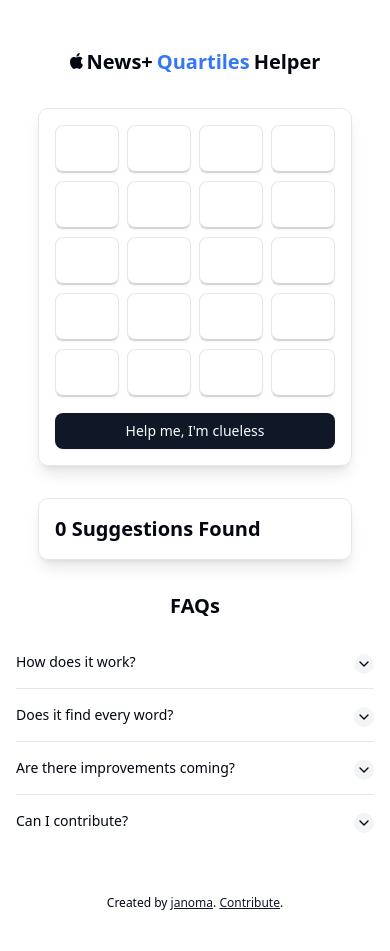
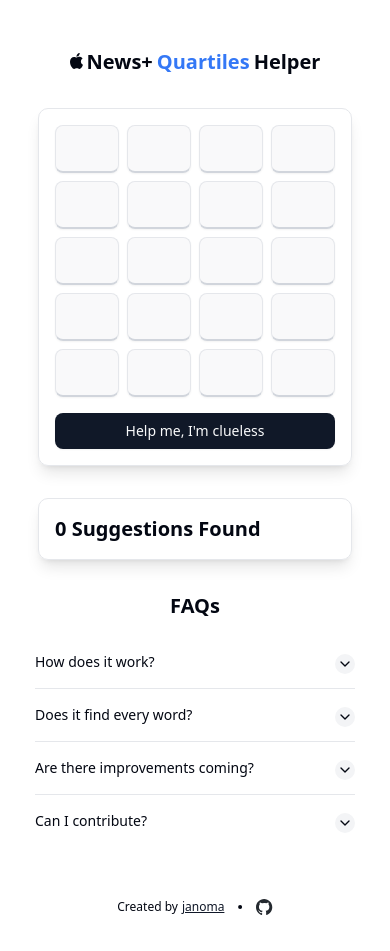
Before and after one commit to janoma/quartiles-helper, a Next.js app: page / in a window 390 px wide. Built offline with nearby package versions, Linux system fonts and the light colour scheme.

Commit message:
add footer

```diff
--- a/package.json
+++ b/package.json
@@ -35,6 +35,7 @@
     "react-hook-form": "^7.54.2",
     "tailwind-merge": "^3.0.2",
     "tailwindcss-animate": "^1.0.7",
+    "usehooks-ts": "^3.1.1",
     "zod": "^3.24.2"
   },
   "devDependencies": {
--- /dev/null
+++ b/src/app/dark-mode.tsx
@@ -0,0 +1,18 @@
+"use client";
+
+import { useEffect } from "react";
+import { useMediaQuery } from "usehooks-ts";
+
+export default function DarkModeSwitch() {
+  const isDarkMode = useMediaQuery("(prefers-color-scheme: dark)");
+
+  useEffect(() => {
+    if (isDarkMode) {
+      document.documentElement.classList.add("dark");
+    } else {
+      document.documentElement.classList.remove("dark");
+    }
+  }, [isDarkMode]);
+
+  return null;
+}
--- a/src/app/faq.tsx
+++ b/src/app/faq.tsx
@@ -13,7 +13,7 @@
       <Accordion
         type="single"
         collapsible
-        className="mt-4 w-full max-w-sm sm:max-w-md"
+        className="mt-4 w-full max-w-xs sm:max-w-md"
       >
         <AccordionItem value="question-1">
           <AccordionTrigger>How does it work?</AccordionTrigger>
--- a/src/app/helper.tsx
+++ b/src/app/helper.tsx
@@ -3,6 +3,7 @@
 import { Button } from "@/components/ui/button";
 import { Form, FormControl, FormField, FormItem } from "@/components/ui/form";
 import { Input } from "@/components/ui/input";
+import { cn } from "@/lib/utils";
 import { zodResolver } from "@hookform/resolvers/zod";
 import { Loader2 } from "lucide-react";
 import { useActionState, useEffect, useState } from "react";
@@ -122,7 +123,10 @@
                     <FormItem>
                       <FormControl>
                         <Input
-                          className="h-12 max-w-16 border-b-2 border-b-gray-300 text-center font-semibold"
+                          className={cn(
+                            "bg-muted/50 h-12 max-w-16 border-b-2 border-b-gray-300",
+                            "text-center font-semibold dark:border-b-gray-700",
+                          )}
                           {...field}
                         />
                       </FormControl>
--- a/src/app/layout.tsx
+++ b/src/app/layout.tsx
@@ -1,8 +1,10 @@
 import "@/src/index.css";
 
 import { GeistSans } from "geist/font/sans";
+import { Dot } from "lucide-react";
 import { type Metadata } from "next";
 import Link from "next/link";
+import DarkModeSwitch from "./dark-mode";
 
 export const metadata: Metadata = {
   title: "Quartiles helper",
@@ -16,10 +18,25 @@
     <html lang="en" className={GeistSans.variable}>
       <body>
         {children}
-        <footer className="mx-auto mt-8 mb-8 max-w-sm text-center text-xs sm:mt-16">
-          Created by <Link href="https://janoma.dev">janoma</Link>.{" "}
-          <Link href="">Contribute</Link>.
+        <footer className="mx-auto mt-8 mb-8 flex max-w-sm items-center justify-center gap-1 text-xs sm:mt-16">
+          Created by <Link href="https://janoma.dev">janoma</Link>
+          <Dot />
+          <Link href="">
+            <svg
+              className="text-github-fill h-4"
+              viewBox="0 0 98 96"
+              xmlns="http://www.w3.org/2000/svg"
+            >
+              <path
+                fillRule="evenodd"
+                clipRule="evenodd"
+                d="M48.854 0C21.839 0 0 22 0 49.217c0 21.756 13.993 40.172 33.405 46.69 2.427.49 3.316-1.059 3.316-2.362 0-1.141-.08-5.052-.08-9.127-13.59 2.934-16.42-5.867-16.42-5.867-2.184-5.704-5.42-7.17-5.42-7.17-4.448-3.015.324-3.015.324-3.015 4.934.326 7.523 5.052 7.523 5.052 4.367 7.496 11.404 5.378 14.235 4.074.404-3.178 1.699-5.378 3.074-6.6-10.839-1.141-22.243-5.378-22.243-24.283 0-5.378 1.94-9.778 5.014-13.2-.485-1.222-2.184-6.275.486-13.038 0 0 4.125-1.304 13.426 5.052a46.97 46.97 0 0 1 12.214-1.63c4.125 0 8.33.571 12.213 1.63 9.302-6.356 13.427-5.052 13.427-5.052 2.67 6.763.97 11.816.485 13.038 3.155 3.422 5.015 7.822 5.015 13.2 0 18.905-11.404 23.06-22.324 24.283 1.78 1.548 3.316 4.481 3.316 9.126 0 6.6-.08 11.897-.08 13.526 0 1.304.89 2.853 3.316 2.364 19.412-6.52 33.405-24.935 33.405-46.691C97.707 22 75.788 0 48.854 0z"
+                fill="currentColor"
+              />
+            </svg>
+          </Link>
         </footer>
+        <DarkModeSwitch />
       </body>
     </html>
   );
--- a/src/index.css
+++ b/src/index.css
@@ -40,6 +40,7 @@
   --sidebar-border: oklch(0.928 0.006 264.531);
   --sidebar-ring: oklch(0.707 0.022 261.325);
   --quartiles-blue: #3478f6;
+  --github-fill: #24292f;
 }
 
 .dark {
@@ -75,6 +76,7 @@
   --sidebar-accent-foreground: oklch(0.985 0.002 247.839);
   --sidebar-border: oklch(0.278 0.033 256.848);
   --sidebar-ring: oklch(0.446 0.03 256.802);
+  --github-fill: #ffffff;
 }
 
 @theme inline {
@@ -115,6 +117,7 @@
   --color-sidebar-border: var(--sidebar-border);
   --color-sidebar-ring: var(--sidebar-ring);
   --color-quartiles-blue: var(--quartiles-blue);
+  --color-github-fill: var(--github-fill);
 }
 
 @layer base {
```
Also changed, not shown: 1 other file (tests, documents, lock files or other folders).
